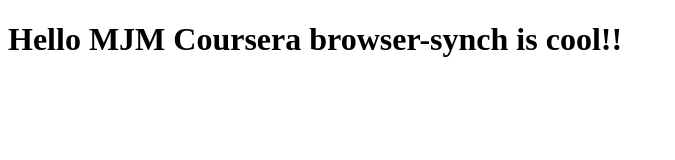
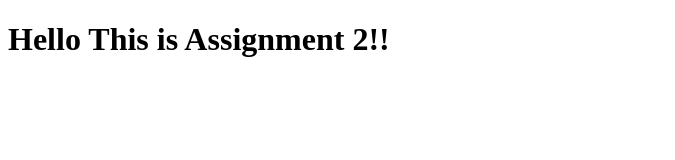
Before and after one commit to mjmcnicholl/My_Assignments, a plain HTML site: page mod2_assignment/index.html in a window 1280 px wide. Shown: the whole page, without its empty margins (0-675 px from the left). Drawn offline with Linux system fonts and the light colour scheme.

Commit message:
changed title

```diff
--- a/mod2_assignment/index.html
+++ b/mod2_assignment/index.html
@@ -1,9 +1,9 @@
 <!DOCTYPE html>
 <html>
 <head>
-	<title>Hello MJM Coursera!</title>
+	<title>Module 2 Assignment</title>
 </head>
 <body>
-<h1>Hello MJM Coursera browser-synch is cool!!</h1>
+<h1>Hello This is Assignment 2!!</h1>
 </body>
 </html>
```
